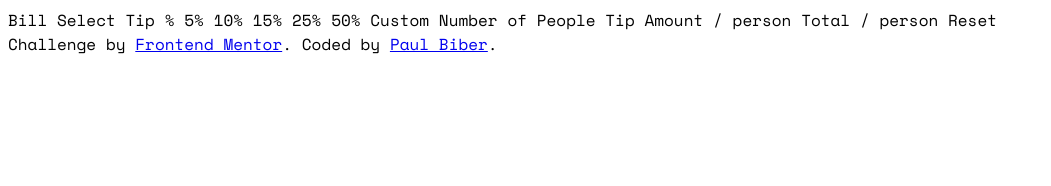
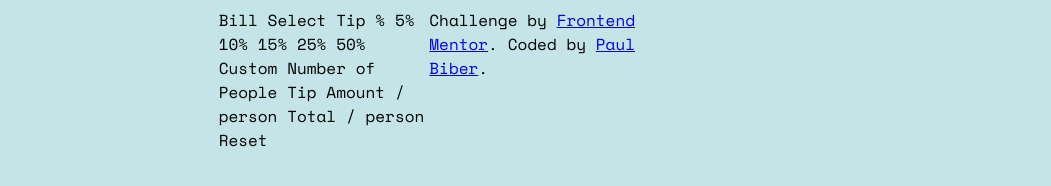
Before and after one commit to roadblock37/tip-calculator, a website: page index.html in a window 1280 px wide. Shown: the whole page, without its empty margins (0-1051 px from the left). Drawn offline with nearby package versions, Linux system fonts and the light colour scheme.

Commit message:
created page layout grid

```diff
--- a/CSS/index.css
+++ b/CSS/index.css
@@ -1,4 +1,12 @@
+/* setting page font size and font family */
 * {
     font-size: 16px;
     font-family: 'space mono', sans-serif;
 }
+
+/* creates page grid for layout and sets background color */
+body {
+    display: grid;
+    grid-template-columns: repeat(6, 1fr);
+    background-color: #C5E4E7;
+}
```
